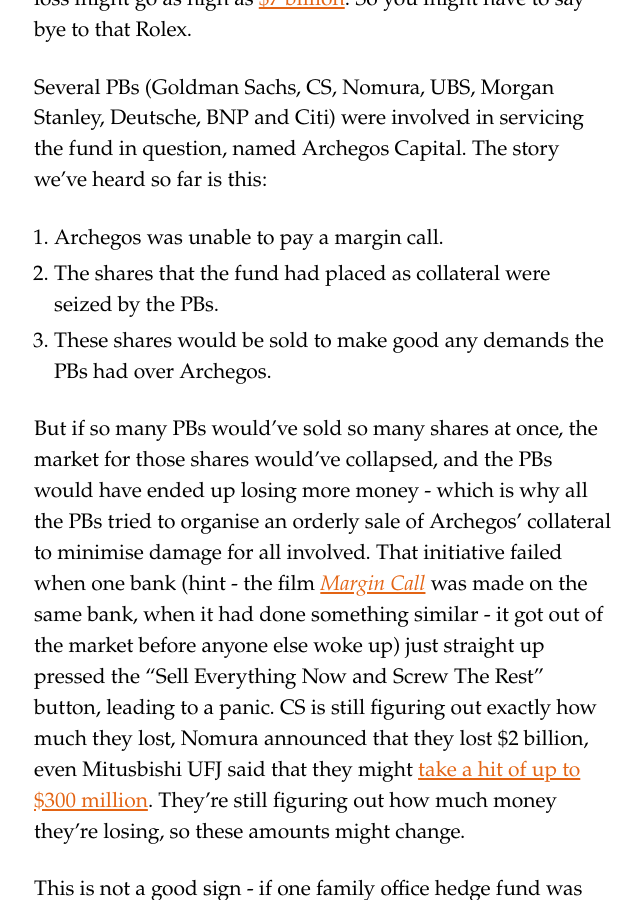
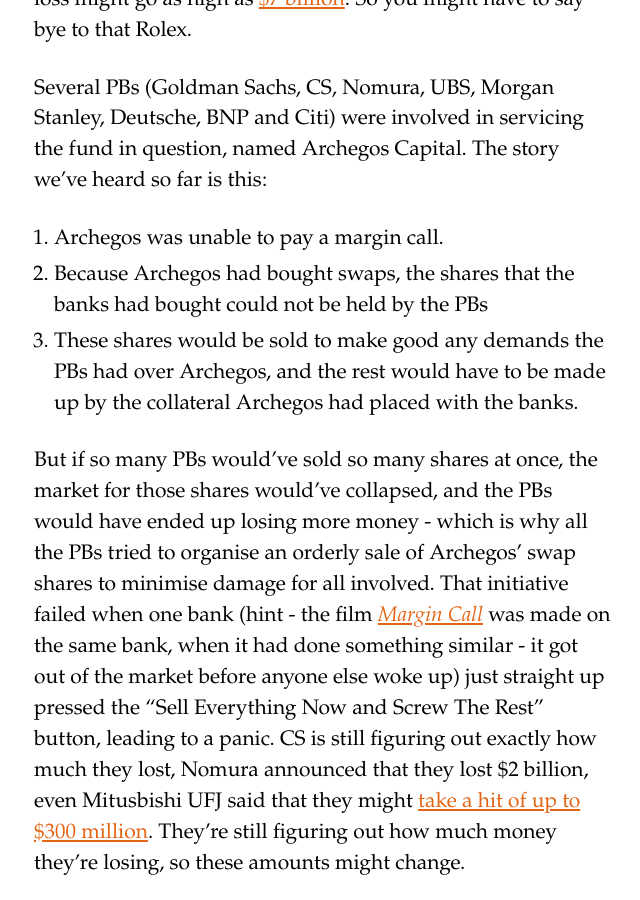
Before and after one commit to siddhantpyasi/siddhantpyasi.github.io, a Jekyll site: the page built from _posts/dailysomething/2021-03-27-DST00022.md, in a window 1280 px wide and 900 px high, scrolled down 1221 px. Shown: the whole window, without its empty margins (316-956 px from the left). Built offline with Jekyll 4.4.1, drawn with Linux system fonts in a browser that asks for light colours.

Commit message:
Updated TDS 22 ONCE MORE

```diff
--- a/_posts/dailysomething/2021-03-27-DST00022.md
+++ b/_posts/dailysomething/2021-03-27-DST00022.md
@@ -23,10 +23,10 @@
 Several PBs (Goldman Sachs, CS, Nomura, UBS, Morgan Stanley, Deutsche, BNP and Citi) were involved in servicing the fund in question, named Archegos Capital. The story we've heard so far is this:
 
 1. Archegos was unable to pay a margin call.
-2. The shares that the fund had placed as collateral were seized by the PBs.
-3. These shares would be sold to make good any demands the PBs had over Archegos.
+2. Because Archegos had bought swaps, the shares that the banks had bought could not be held by the PBs
+3. These shares would be sold to make good any demands the PBs had over Archegos, and the rest would have to be made up by the collateral Archegos had placed with the banks.
 
-But if so many PBs would've sold so many shares at once, the market for those shares would've collapsed, and the PBs would have ended up losing more money - which is why all the PBs tried to organise an orderly sale of Archegos' collateral to minimise damage for all involved. That initiative failed when one bank (hint - the film [_Margin Call_](https://en.m.wikipedia.org/wiki/Margin_Call){:target="_blank"} was made on the same bank, when it had done something similar - it got out of the market before anyone else woke up) just straight up pressed the "Sell Everything Now and Screw The Rest" button, leading to a panic. CS is still figuring out exactly how much they lost, Nomura announced that they lost \$2 billion, even Mitusbishi UFJ said that they might [take a hit of up to \$300 million](https://www.straitstimes.com/business/banking/as-archegos-losses-are-tallied-up-regulatory-scrutiny-grows){:target="_blank"}. They're still figuring out how much money they're losing, so these amounts might change.
+But if so many PBs would've sold so many shares at once, the market for those shares would've collapsed, and the PBs would have ended up losing more money - which is why all the PBs tried to organise an orderly sale of Archegos' swap shares to minimise damage for all involved. That initiative failed when one bank (hint - the film [_Margin Call_](https://en.m.wikipedia.org/wiki/Margin_Call){:target="_blank"} was made on the same bank, when it had done something similar - it got out of the market before anyone else woke up) just straight up pressed the "Sell Everything Now and Screw The Rest" button, leading to a panic. CS is still figuring out exactly how much they lost, Nomura announced that they lost \$2 billion, even Mitusbishi UFJ said that they might [take a hit of up to \$300 million](https://www.straitstimes.com/business/banking/as-archegos-losses-are-tallied-up-regulatory-scrutiny-grows){:target="_blank"}. They're still figuring out how much money they're losing, so these amounts might change.
 
 This is not a good sign - if one family office hedge fund was running around with so much leverage, are there others out there? What if banks decide to ask the others to cut down on _their_ leverage - will the combined selling that'll happen cause problems in the markets? What if this episode is just a prelude, and there's a bigger, more leveraged fund out there that's gonna get fried, [Long-Term Capital Management](https://en.m.wikipedia.org/wiki/Long-Term_Capital_Management) style? Who knows?
 
```
